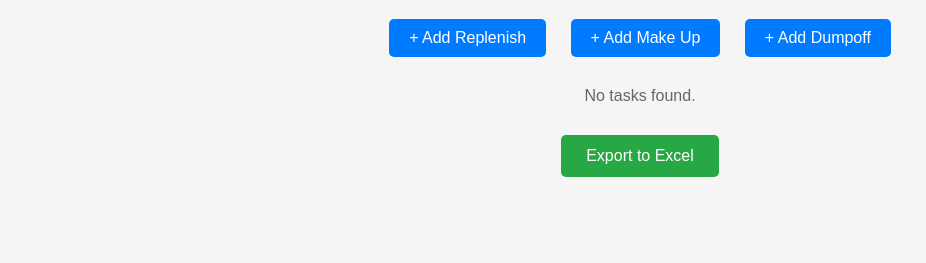
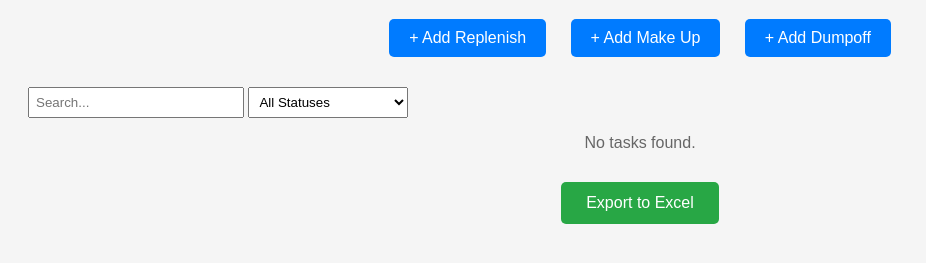
Before and after one commit to rahmaausina/Utility-Task-Tracker, a plain HTML site: page index.html in a window 1280 px wide. Shown: the part 89-352 px from the top of the page, without its empty margins (0-926 px from the left). Drawn offline with Linux system fonts and the light colour scheme.

Commit message:
Update index.html

```diff
--- a/index.html
+++ b/index.html
@@ -253,6 +253,16 @@
         <button onclick="openTaskForm('Dumpoff')">+ Add Dumpoff</button>
     </div>
 
+<div style="margin-bottom: 10px;">
+  <input type="text" id="search-input" placeholder="Search..." style="padding: 6px; width: 200px;" />
+  <select id="status-filter" style="padding: 6px;">
+    <option value="all">All Statuses</option>
+    <option value="waiting for execution">Waiting for Execution</option>
+    <option value="waiting for verify">Waiting for Verify</option>
+    <option value="completed">Completed</option>
+  </select>
+</div>
+
     <div id="task-list"></div>
 
     <div class="export-section">
```
